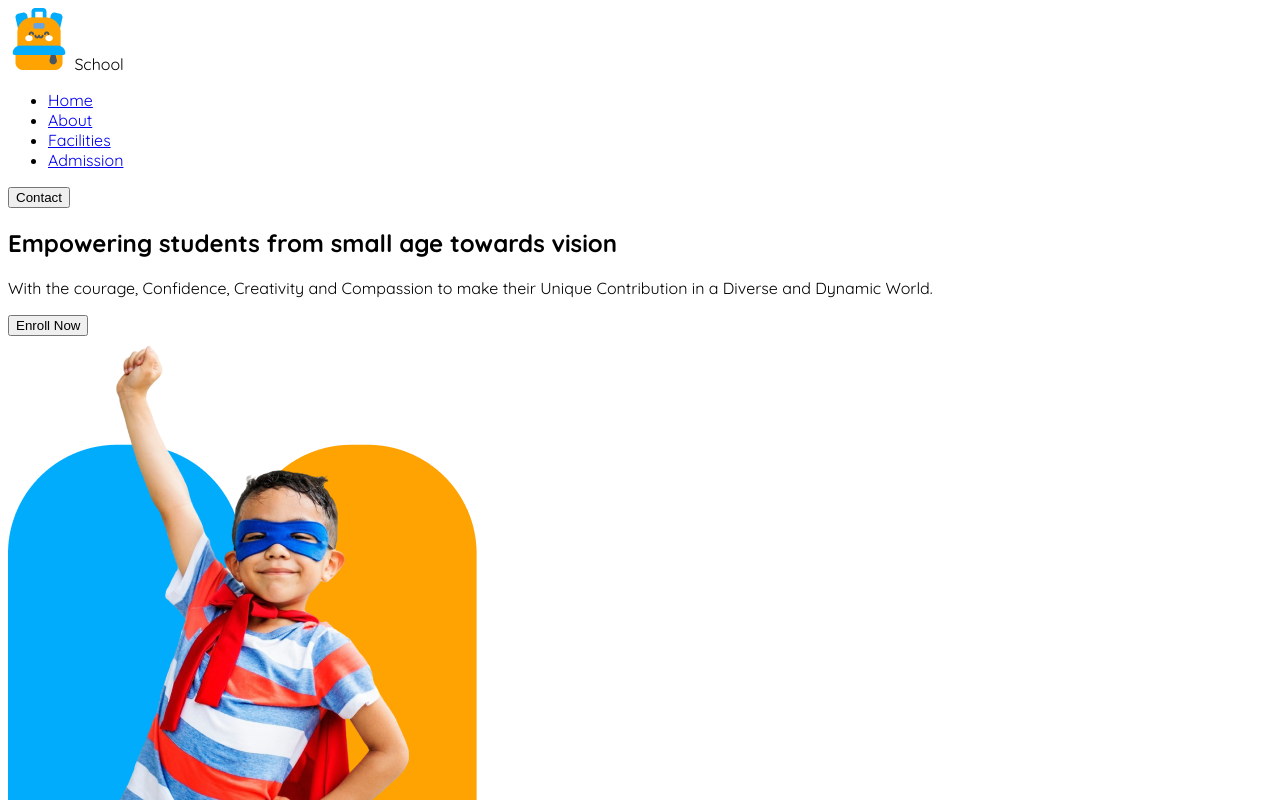
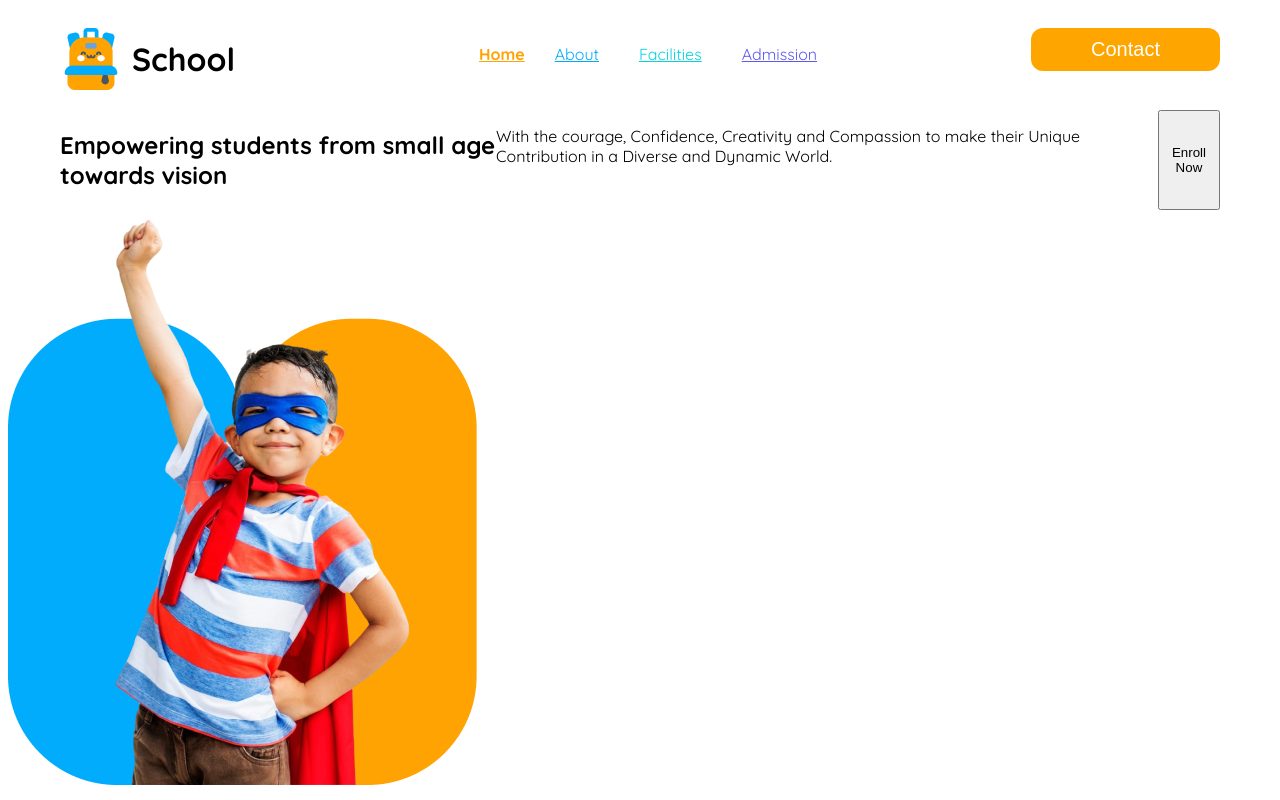
Before and after one commit to Shaikats/Kids-School, a plain HTML site: page index.html in a window 1280 px wide. Shown: the top 800 px of the page. Drawn offline with Linux system fonts and the light colour scheme.

Commit message:
Header Done

```diff
--- a/index.html
+++ b/index.html
@@ -13,8 +13,9 @@
                 <!-- Header Section -->
 
             <header>
-        <div class="logo">
-                <img src="assets/logo.png" alt="Kids School Logo">
+                <div class="header-container">
+                <div class="logo-">
+                        <img class="logo" src="assets/logo.png" alt="Kids School Logo">
                         <span class="school-name">School</span>
                 </div>
                 <nav>
@@ -25,8 +26,12 @@
                         <li><a href="#admission" class="menu-adm">Admission</a></li>
                     </ul>
                 </nav>
-        <div class="header-btn">
-            <button>Contact</button>
+                <div class=>
+                    <button class="header-btn">Contact</button>
+                </div>
+                 <!-- Hamburger icon for mobile -->
+        <div class="hamburger-icon">&#9776;</div> <!-- Hamburger icon -->
+    </div>
             </div>
             </header>
 
--- a/style.css
+++ b/style.css
@@ -1,5 +1,6 @@
 body {
     font-family: "Quicksand", serif;
+    overflow-x: hidden; /* Prevent horizontal scrolling */
   }
   .quicksand-regular {
     font-family: "Quicksand", serif;
@@ -18,6 +19,119 @@ body {
   .quicksand-bold {
     font-family: "Quicksand", serif;
     font-optical-sizing: auto;
+    font-weight: semi-bold;
+    font-style: normal;
+  }
+
+  .quicksand-bold {
+    font-family: "Quicksand", serif;
+    font-optical-sizing: auto;
     font-weight: bold;
     font-style: normal;
   }
+
+  .container {
+    max-width: 1160px;
+    margin: 0 auto; /* Center the content horizontally */
+    display: flex;
+    justify-content: space-between; /* Ensure items are spaced evenly */
+    width: 100%; /* Make sure the container covers the full width of the screen */
+}
+
+.header-container {
+    max-width: 1160px;
+    margin: 0 auto; /* Center the content horizontally */
+    display: flex;
+    justify-content: space-between; /* Ensure items are spaced evenly */
+    width: 100%;
+}
+
+  header {
+    display: flex;
+    align-items: center;
+    justify-content: space-between;
+    padding: 20px 0;
+    text-align: center;
+  }
+
+  div.logo- {
+    align-items: center;
+    display: flex;
+    gap: 10px;
+  }
+  .school-name{
+    font-size: 32px;
+    font-weight: bold;
+    align-items: center;
+
+
+
+  }
+  .menu-home{
+    color: #fea301;
+    font-weight: bold;
+  }
+  .menu-about{
+    color: #01abfc;
+  }
+  .menu-faci{
+    color: #05D4DF;
+  }
+  .menu-adm{
+    color: #5D58EF;
+  }
+
+.menu-about,.menu-faci,.menu-adm{
+  font-size: 1rem;
+  font-weight: medium;
+  margin: 0 10px;
+}
+
+nav ul {
+    display: flex;
+    list-style: none;
+    gap: 20px;
+}
+
+.header-btn{
+    background-color: orange;
+    padding: 10px 60px;
+    color: white;
+    font-size: 20px;
+    font-weight: semi-bold;
+    border-radius: 12px;
+    border-width: 0px;
+}
+
+/* Hamburger icon styling */
+.hamburger-icon {
+    font-size: 30px;
+    color: white;
+    cursor: pointer;
+    display: none; /* Hide by default on larger screens */
+}
+
+/* For mobile screens */
+@media (max-width: 767px) {
+    /* Show the hamburger icon on mobile */
+    .hamburger-icon {
+        display: block;
+        color: black;
+    }
+    .school-name{
+     display: none;
+    }
+    nav{
+        display: none;
+    }
+    .header-btn {
+        display: none; /* Hide the header button on mobile */
+    }
+    .logo{
+        width: 80%;
+    }
+    .header-container {
+        padding: 0px 5px;
+        padding-bottom: 20px;
+        border-bottom: 1px solid orange;
+    }
```
Also changed, not shown: responsive.css (added). Lines whose indentation alone changed are shown as unchanged.
